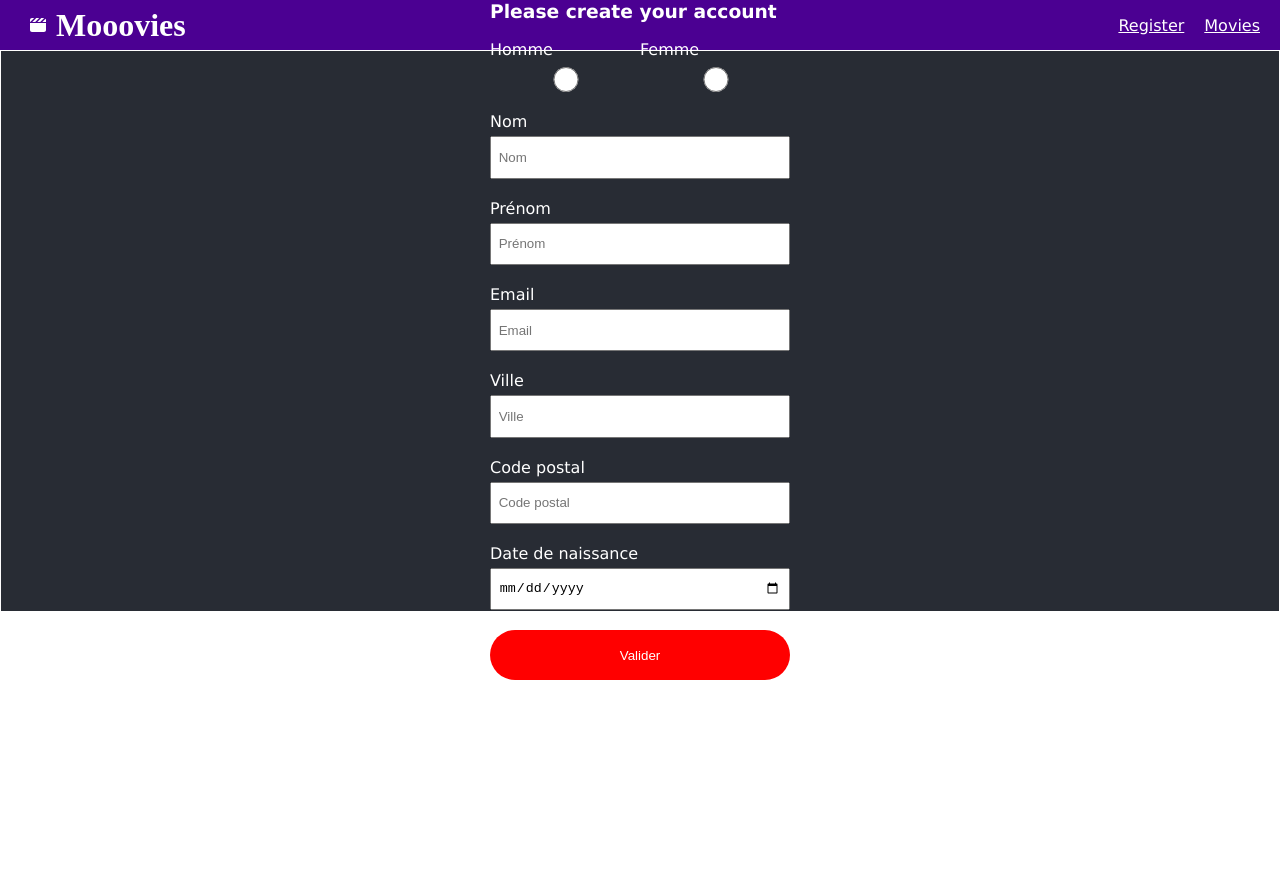
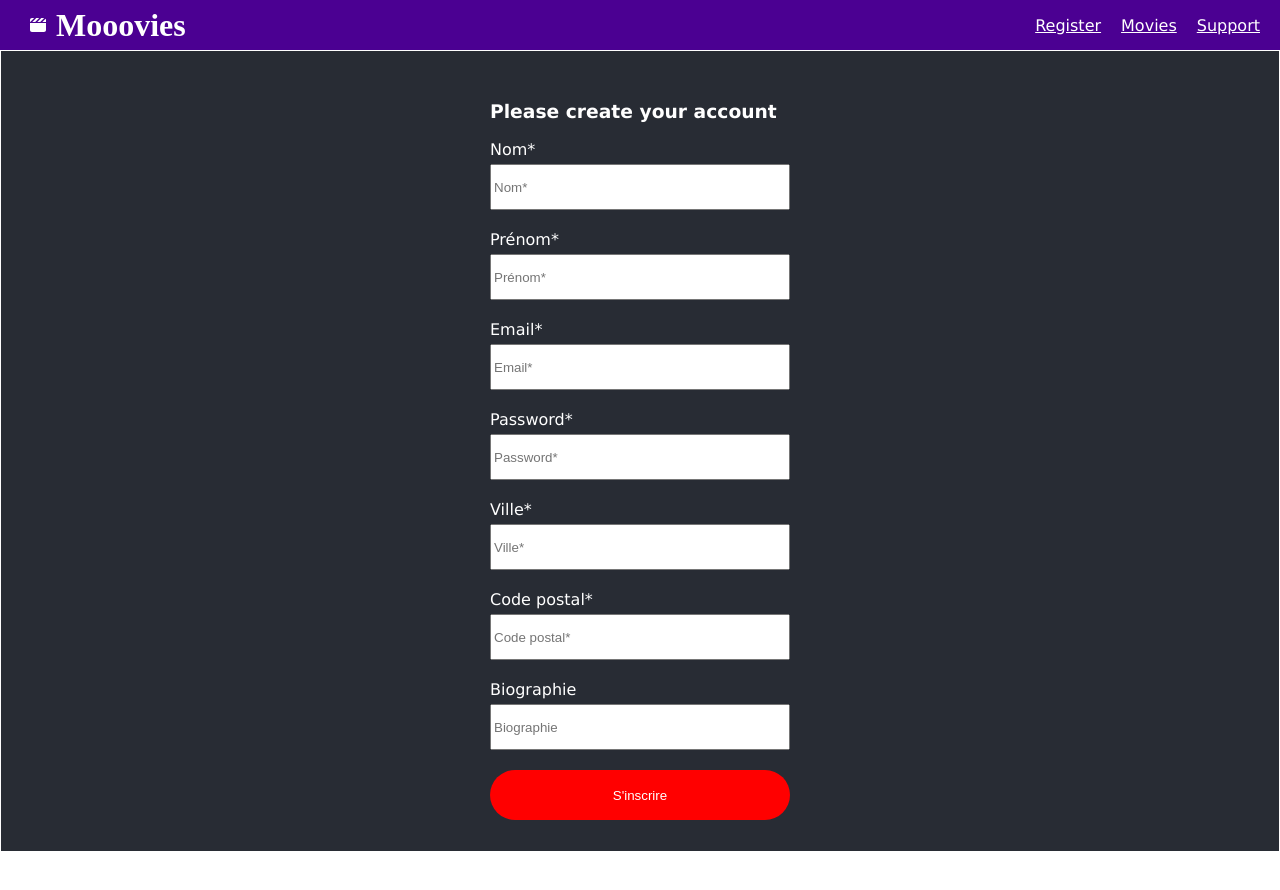
Before and after one commit to jbb-dev/movies, a React (Create React App) app: page /register in a window 1280 px wide. Before the commit the page ends 800 px from the top, so only its background shows below. Built offline with nearby package versions, Linux system fonts and the light colour scheme.

Commit message:
add register and login request

```diff
--- a/src/Register/Input.tsx
+++ b/src/Register/Input.tsx
@@ -1,5 +1,20 @@
 import * as React from 'react';
+import styled from 'styled-components';
 
+const Container = styled.div`
+display: flex;
+flex-direction: column;
+margin-bottom: 20px;
+width: 300px;
+`;
+
+const StyledInput = styled.input`
+height: 40px;
+`;
+
+const Label = styled.label`
+margin-bottom: 5px;
+`;
 
 interface InputProps {
     name?: string;
@@ -11,18 +26,18 @@ interface InputProps {
 
 const Input: React.FC<InputProps> = (props : InputProps) => {
   return (
-    <div style={{display: 'flex', flexDirection: 'column', marginBottom: '20px', width: '300px'}}>
-        <label htmlFor={props.name} style={{marginBottom: '5px'}}>
+    <Container>
+        <Label>
             {props.label}
-        </label>
-        <input
+        </Label>
+        <StyledInput
             type={props.type}
             placeholder={props.label}
             name={props.name}
             value={props.value}
             onChange={event => props.action(event)}
         />
-    </div>
+    </Container>
   )
 }
 
--- a/src/Register/Login.tsx
+++ b/src/Register/Login.tsx
@@ -3,7 +3,15 @@ import { useNavigate } from 'react-router-dom';
 import { checkAuth } from '../shared/auth';
 import Button from '../shared/Button';
 import Input from './Input'
-import './login.css';
+import styled from 'styled-components';
+import Axios from 'axios';
+
+const Container = styled.div`
+height: 100vh;
+display: flex;
+align-items: center;
+justify-content: center;
+`;
 interface LoginProps {
     isAuth: boolean;
     setIsAuth: (state : boolean) => void;
@@ -14,17 +22,28 @@ const Login: React.FC<LoginProps> = (props : LoginProps) => {
     let navigate = useNavigate();
 
     const [userLogged, setUserLogged] = React.useState({
-        login: '',
+        email: '',
         password: ''
     });
 
-    const login = () => {
-        console.log('isAuth = ', props.isAuth);
-        const valid = () => props.setIsAuth(true);
-        checkAuth(userLogged.login, userLogged.password, valid);
+    const [err, setErr] = React.useState<string | null>(null);
+
+    const handleChange = (event: React.ChangeEvent<HTMLInputElement>) => {
+        const key = event.target.name;
+        const value = event.target.value;
+        setUserLogged({...userLogged, [key] : value});
     };
 
-    const formIsNotEmpty = userLogged.login.length > 0 && userLogged.password.length > 0;
+    const login = () => {
+        Axios
+        .post('https://api-ri7.herokuapp.com/api/users/login', userLogged)
+        .then(res => console.log(res))
+        .catch(err => setErr('Erreur, veuillez rééssayer'))
+        // const valid = () => props.setIsAuth(true);
+        // checkAuth(userLogged.login, userLogged.password, valid);
+    };
+
+    const formIsNotEmpty = userLogged.email.length > 0 && userLogged.password.length > 0;
 
     React.useEffect(() => {
         console.log("useEffect Login Page")
@@ -35,19 +54,21 @@ const Login: React.FC<LoginProps> = (props : LoginProps) => {
     }, [props.isAuth])
 
     return (
-        <div className='container-login'>
+        <Container>
             <div>
+            <p>{err}</p>
                 <Input
-                        name='login'
-                        label='Login'
-                        value={userLogged.login}
-                        action={(e : React.ChangeEvent<HTMLInputElement>) => setUserLogged({...userLogged, login : e.target.value})}
+                        name='email'
+                        label='Email'
+                        value={userLogged.email}
+                        action={handleChange}
                         type='text'
                 />
                 <Input
+                        name='password'
                         label='Password'
                         value={userLogged.password}
-                        action={(e : React.ChangeEvent<HTMLInputElement>) => setUserLogged({...userLogged, password : e.target.value})}
+                        action={handleChange}
                         type='password'
                 />
                 <Button
@@ -56,7 +77,7 @@ const Login: React.FC<LoginProps> = (props : LoginProps) => {
                     active={formIsNotEmpty}
                 />
             </div>
-        </div>
+        </Container>
     )
 };
 
--- a/src/Register/Register.tsx
+++ b/src/Register/Register.tsx
@@ -3,31 +3,49 @@ import Button from '../shared/Button';
 import Modal from '../shared/Modal';
 import Input from './Input';
 import { useNavigate } from 'react-router-dom';
+import styled from 'styled-components'
+import Axios from 'axios';
 
+const Container = styled.div`
+display: flex;
+flex-direction: column;
+align-items: center;
+justify-content: center;
+border: 1px solid white;
+min-width: 40vw;
+margin-bottom:40px;
+height: 100vh;
+`
+;
 interface IUser {
-    civility: string;
-    name: string;
-    firstName: string;
+    firstname: string;
+    lastname: string;
     city: string;
     postalCode: string;
-    birthDate: Date | string;
+    birthdate: Date | null;
     email: string;
+    password: string;
+    biography: string;
+    avatar: string;
 }
-
 
 const Register : React.FC = () => {
 
     let navigate = useNavigate();
 
     const [user, setUser] = React.useState<IUser>({
-        civility: '',
-        name : '',
-        firstName: '',
+        lastname : '',
+        firstname: '',
         city: '',
         postalCode: '',
-        birthDate: '',
+        birthdate: null,
         email: '',
+        password: '',
+        biography: '',
+        avatar: ''
     });
+
+    const [error, setError] = React.useState<string | null>(null)
 
     const [showModal, setShowModal] = React.useState(false);
 
@@ -41,8 +59,23 @@ const Register : React.FC = () => {
         setUser({...user, [key] : value});
     };
 
+    const register = () => {
+        Axios
+        .post('https://api-ri7.herokuapp.com/api/users/register', user)
+        .then(res =>
+            {
+                if (res.status == 200)
+                {
+                    navigate('/')
+                }
+            }
+        )
+        .catch(err => setError('Une erreur est survenue, merci de réessayer'))
+
+    }
+
     return (
-        <div style={{display: 'flex', flexDirection:'column', alignItems:'center', justifyContent: "center", border: '1px solid white', minWidth: '40vw', marginBottom:'40px', height:'70vh'}}>
+        <Container>
             { showModal ?
                 <Modal
                     data={user}
@@ -52,75 +85,73 @@ const Register : React.FC = () => {
             :
                 <div>
                     <h3>Please create your account</h3>
-                    <div>
-                        <div style={{display: 'flex', width: '300px'}}>
-                            <Input
-                                label='Homme'
-                                type='radio'
-                                name="civility"
-                                value="Homme"
-                                action={handleChange}
-                            />
-                            <Input
-                                label='Femme'
-                                type='radio'
-                                name="civility"
-                                value="Femme"
-                                action={(e) => handleChange(e)}
-                            />
-                        </div>
-                    </div>
+                    {error != null &&
+                        <p>{error}</p>
+                    }
                     <Input
-                        label='Nom'
-                        value={user.name}
+                        label='Nom*'
+                        value={user.lastname}
                         action={handleChange}
-                        name='name'
+                        name='lastname'
                         type='text'
                     />
                     <Input
-                        label='Prénom'
-                        value={user.firstName}
+                        label='Prénom*'
+                        value={user.firstname}
                         action={handleChange}
-                        name='firstName'
+                        name='firstname'
                         type='text'
                     />
                     <Input
-                        label='Email'
+                        label='Email*'
                         value={user.email}
                         action={handleChange}
                         name='email'
                         type='email'
                     />
                     <Input
-                        label='Ville'
+                        label='Password*'
+                        value={user.password}
+                        action={handleChange}
+                        name='password'
+                        type='password'
+                    />
+                    <Input
+                        label='Ville*'
                         value={user.city}
                         action={handleChange}
                         name='city'
                         type='text'
                     />
                     <Input
-                        label='Code postal'
+                        label='Code postal*'
                         value={user.postalCode}
                         action={handleChange}
                         name='postalCode'
                         type='text'
                     />
+                    {/* <Input
+                        label='Date de naissance'
+                        value={user.birthdate}
+                        action={handleChange}
+                        name='birthdate'
+                        type='date'
+                    /> */}
                     <Input
-                        label='Date de naissance'
-                        value={user.postalCode}
+                        label='Biographie'
+                        value={user.biography}
                         action={handleChange}
-                        name='birthDate'
-                        type='date'
+                        name='biography'
+                        type='text-area'
                     />
                     <Button
-                        label={'Valider'}
-                        click={() => setShowModal(true)}
-                        active={user.name.length > 0}
+                        label={"S'inscrire"}
+                        click={register}
+                        active={user.lastname.length > 0}
                     />
                 </div>
             }
-        </div>
-
+        </Container>
     )
 };
 
--- a/src/Register/login.css
+++ /dev/null
@@ -1,11 +0,0 @@
-.container-login {
-    height: 100vh;
-    display: flex;
-    align-items: center;
-    justify-content: center;
-}
-
-input {
-    height: 25px;
-    padding: 0.5em;
-}
--- a/src/Router.tsx
+++ b/src/Router.tsx
@@ -5,6 +5,7 @@ import ListMovies from './Movies/ListMovies';
 import Header from './shared/Header';
 import Login from './Register/Login';
 import MovieDetail from './Movies/MovieDetail';
+import Support from './Support';
 
 const Router = () => {
 
@@ -21,6 +22,7 @@ const Router = () => {
                                                         isAuth={isAuth}
                                                 /> } />
                 <Route path='/movies/:id' element={<MovieDetail />} />
+                <Route path='/support' element={<Support />} />
             </Routes>
         </BrowserRouter>
     )
--- /dev/null
+++ b/src/Support.tsx
@@ -0,0 +1,37 @@
+import * as React from 'react'
+
+
+
+const Support = () => {
+
+    const [title, setTitle] = React.useState('');
+    const [description, setDescription] = React.useState('');
+
+    const onChangeTitle = (event : React.ChangeEvent<HTMLInputElement>) => {
+        const newValue = event.target.value;
+        setTitle(newValue);
+    };
+
+    const onChangeDescription = (event : React.ChangeEvent<HTMLInputElement>) => {
+        const newValue = event.target.value;
+        setDescription(newValue);
+    };
+
+    return (
+        <div>
+            <label>TITRE</label>
+            <input
+                type='text'
+                value={title}
+                onChange={onChangeTitle}
+            />
+            <input
+                type='textarea'
+                value={description}
+                onChange={onChangeDescription}
+            />
+        </div>
+    )
+    }
+
+export default Support
--- a/src/shared/Header.tsx
+++ b/src/shared/Header.tsx
@@ -14,6 +14,7 @@ const Header = () => {
             <div className='header-menu'>
                 <Link to={'/'}>Register</Link>
                 <Link to={'/movies'}>Movies</Link>
+                <Link to={'/support'}>Support</Link>
             </div>
         </div>
     )
```
